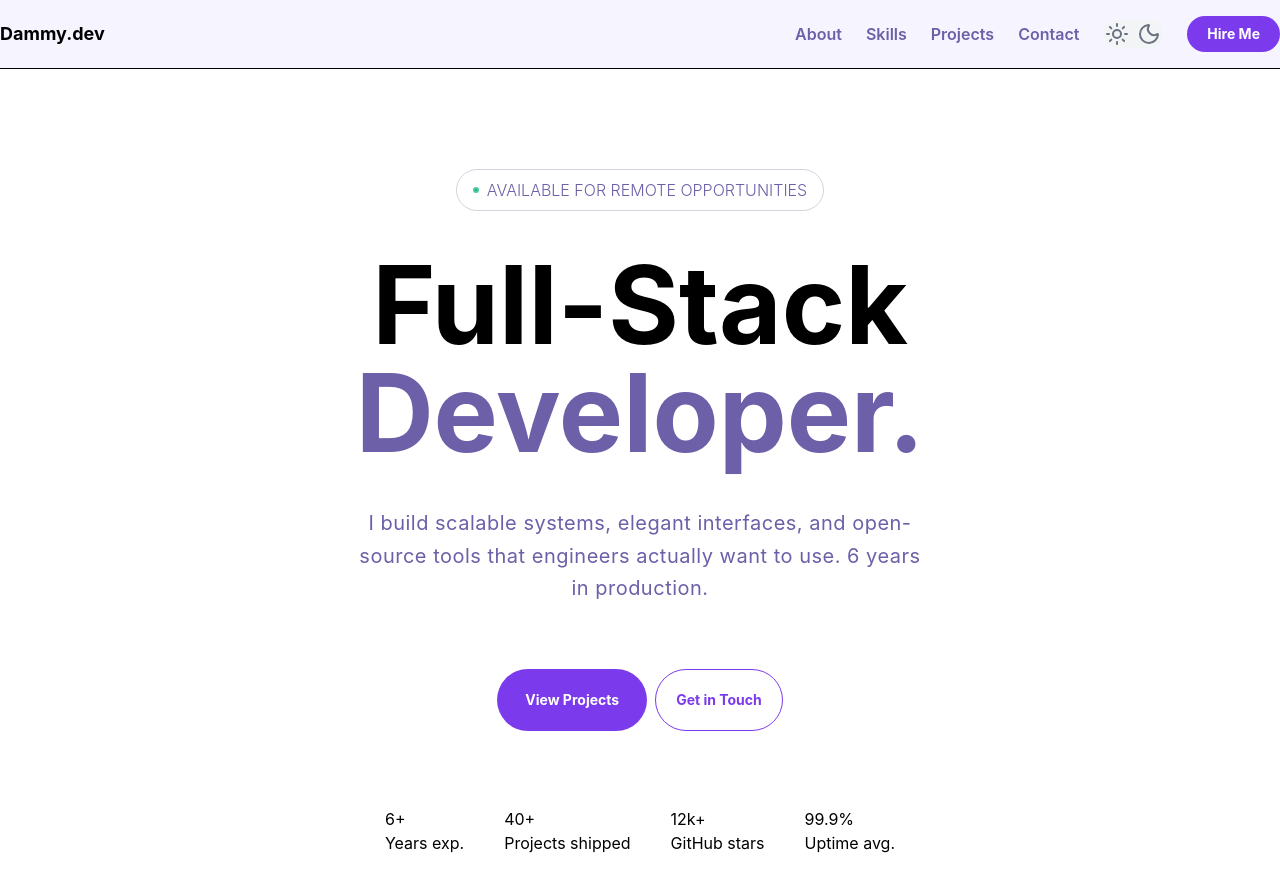
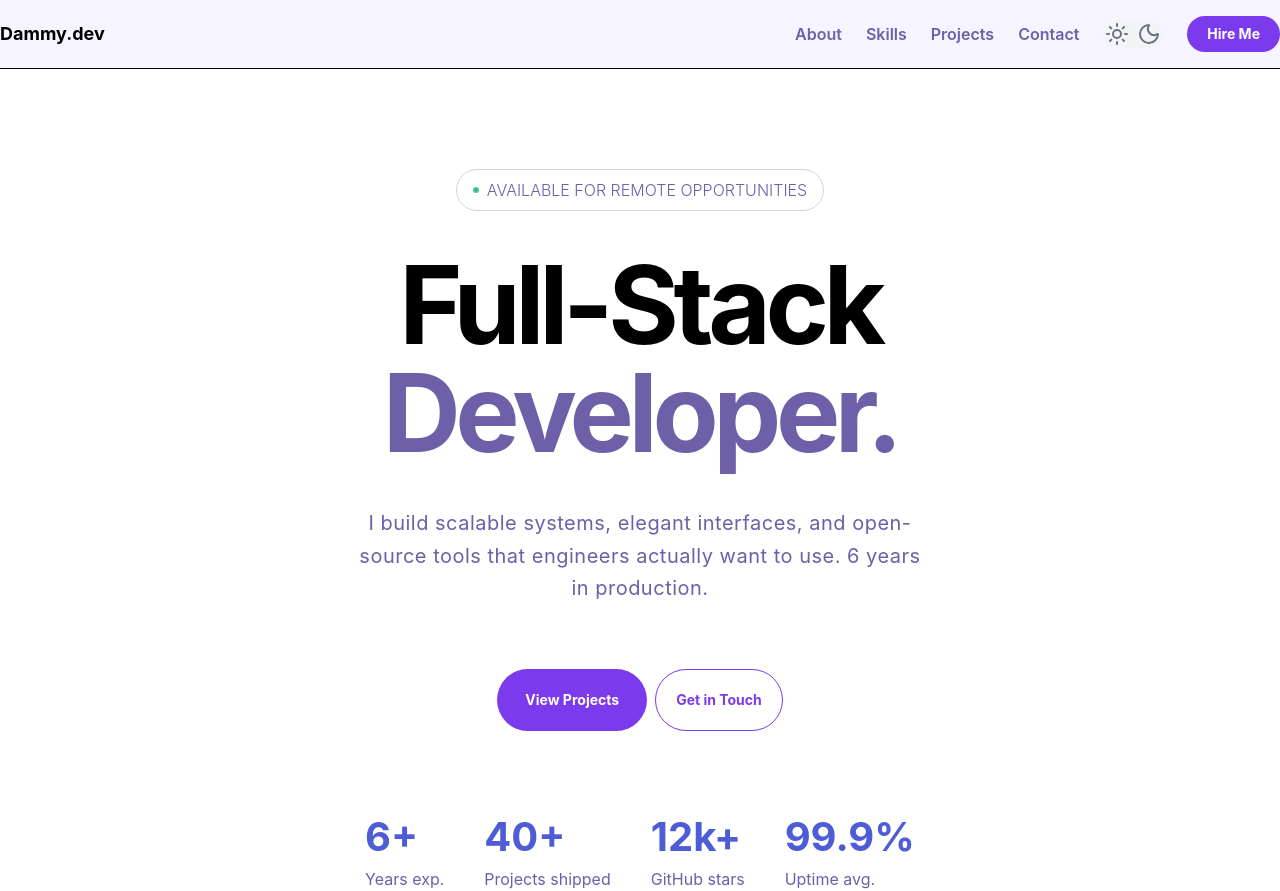
Before and after one commit to FafioluOluwadamilola/portforlio, a React (Vite) app: page / in a window 1280 px wide. Before the commit the page ends 855 px from the top, so only its background shows below. Built offline with nearby package versions, Linux system fonts and the light colour scheme.

Commit message:
90% done with the hero

```diff
--- a/src/Components/Hero.jsx
+++ b/src/Components/Hero.jsx
@@ -11,7 +11,7 @@ const Hero = () => {
             </div>
 
             <div className='text-center'>
-                <h1 className='leading-none text-6xl sm:text-7xl md:text-8xl lg:text-[108px] font-bold'>
+                <h1 className='leading-none text-6xl sm:text-7xl md:text-8xl lg:text-[108px] font-bold letter-tight tracking-tighter'>
                     Full-Stack <span className='header-color'><br />Developer.</span>
                 </h1>
             </div>
@@ -27,28 +27,28 @@ const Hero = () => {
 
             <div className='flex gap-10'>
                 <ol>
-                    <li>
+                    <li className='stats'>
                         6+
                     </li>
-                    <li>Years exp.</li>
+                    <li className='header-color'>Years exp.</li>
                 </ol>
                 <ol>
-                    <li>
+                    <li className='stats'>
                         40+
                     </li>
-                    <li>Projects shipped</li>
+                    <li className='header-color'>Projects shipped</li>
                 </ol>
                 <ol>
-                    <li>
+                    <li className='stats'>
                         12k+
                     </li>
-                    <li>GitHub stars</li>
+                    <li className='header-color'>GitHub stars</li>
                 </ol>
                 <ol>
-                    <li>
+                    <li className='stats'>
                         99.9%
                     </li>
-                    <li>Uptime avg.</li>
+                    <li className='header-color'>Uptime avg.</li>
                 </ol>
             </div>
 
--- a/src/index.css
+++ b/src/index.css
@@ -6,4 +6,9 @@
     .header-color {
       color: #6D5FA8;
     }
+    .stats{
+      color: #4E5DD6;
+      font-weight: bold;
+      font-size: 2.5rem;
+    }
 }
```
